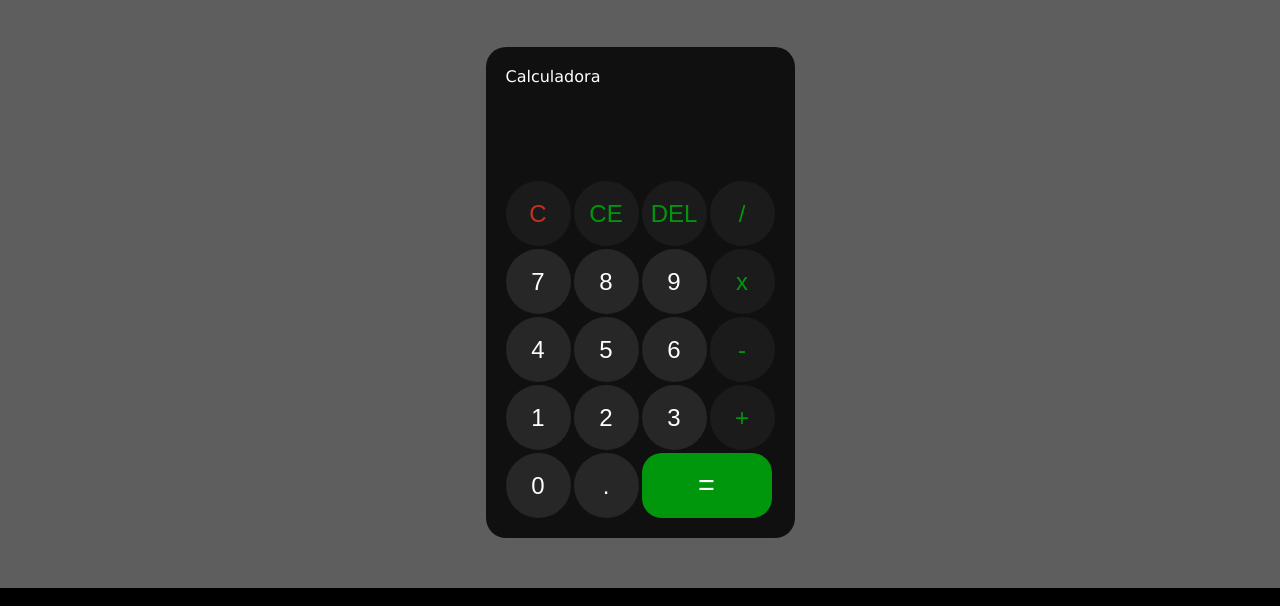
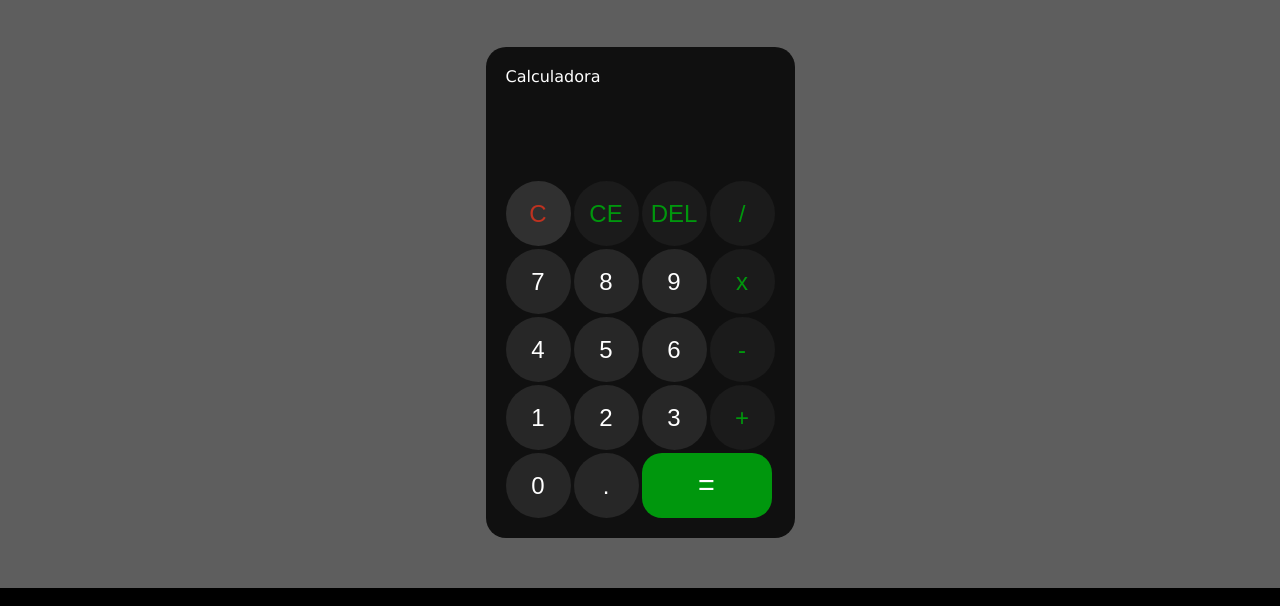
Before and after one commit to danyeljorge/calcscript, a plain HTML site: page index.html in a window 1280 px wide. In both pictures the pointer is over the button 538 px from the left and 414 px from the top of the page. Shown: the part 201-807 px from the top of the page. Drawn offline with Linux system fonts and the light colour scheme.

Commit message:
ajustando css 'C'

```diff
--- a/asset/css/style.css
+++ b/asset/css/style.css
@@ -142,6 +142,17 @@ body p {
     cursor: pointer;
 }
 
+#botoes .limparTudo:hover {
+    border: 1px solid transparent;
+    color: #be3220;
+    border-radius: 50px;
+    height: 65px;
+    width: 65px;
+    font-size: 1.5em;
+    background-color: #303030;
+    cursor: pointer;
+}
+
 #botoes #igual {
     border: 1px solid transparent;
     color: white;
```
